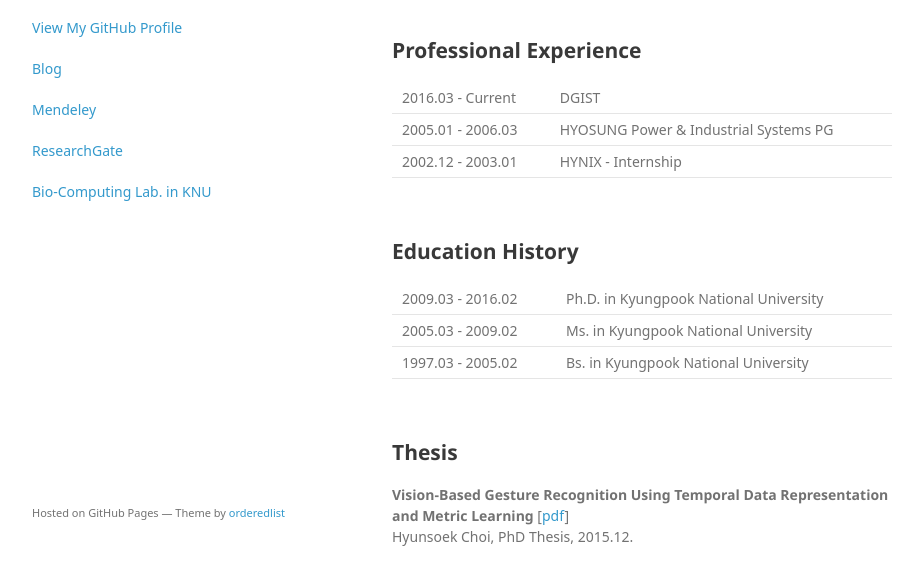
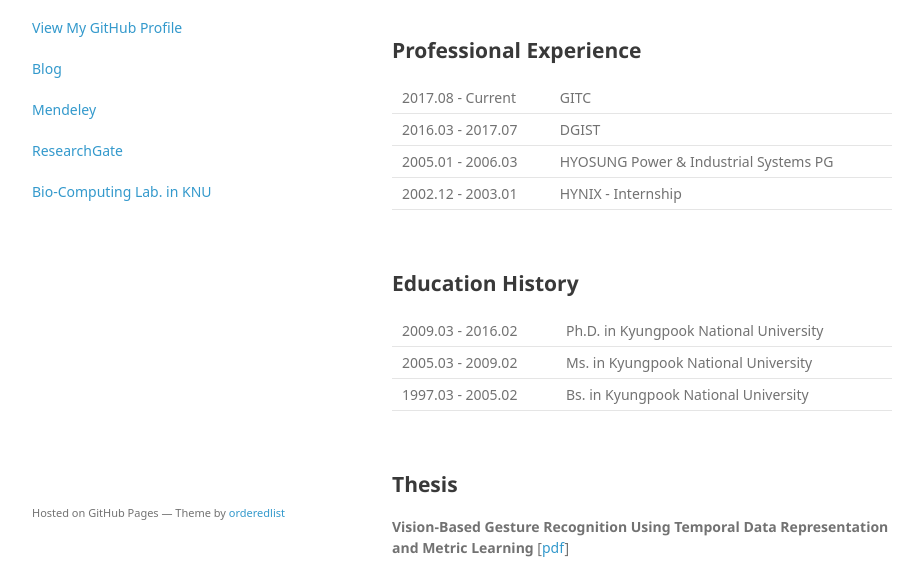
Before and after one commit to hschoi0705/hschoi0705.github.io, a plain HTML site: page index.html in a window 1280 px wide. Shown: the part 208-770 px from the top of the page, without its empty margins (178-1101 px from the left). Drawn offline with Linux system fonts and the light colour scheme; a web font is replaced by a local one.

Commit message:
Update Career Information

```diff
--- a/index.html
+++ b/index.html
@@ -39,7 +39,11 @@
 
 			<table class="Career">
 				<tr>
-					<td>2016.03 - Current</td>
+					<td>2017.08 - Current</td>
+					<td>GITC</td>
+				</tr>
+				<tr>
+					<td>2016.03 - 2017.07</td>
 					<td>DGIST</td>
 				</tr>
 				<tr>
```
